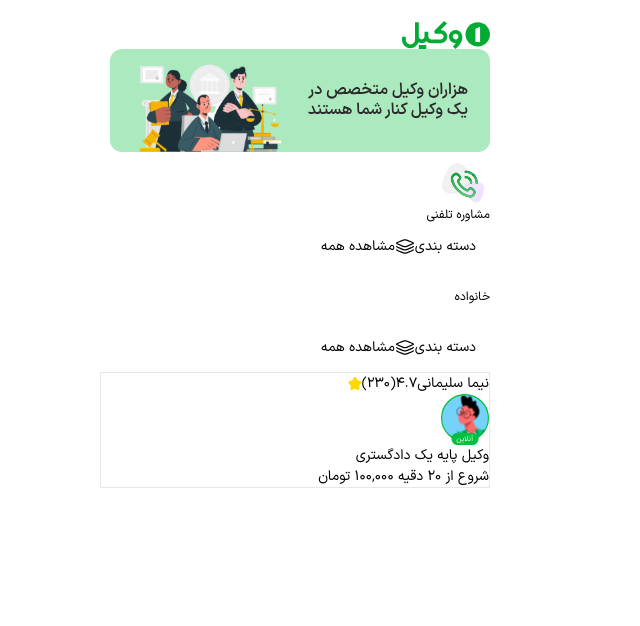
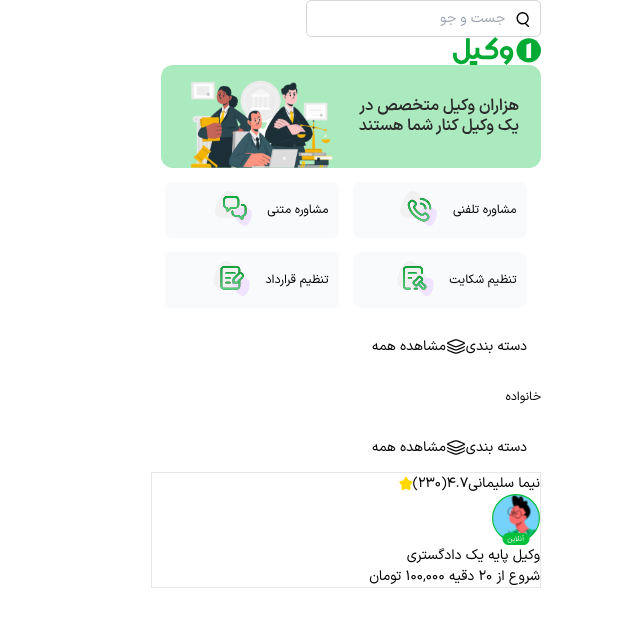
Before and after one commit to mimshe/yek-vakil-app, a React (Create React App) app: page / in a window 1280 px wide. Shown: the top 626 px of the page, without its empty margins (528-1168 px from the left). Built offline with nearby package versions, Linux system fonts and the light colour scheme.

Commit message:
props added

```diff
--- a/src/mainPageComponents/Header.jsx
+++ b/src/mainPageComponents/Header.jsx
@@ -4,14 +4,22 @@
 export default function HeaderForMainPage(){
     return(
         <>
-        <input type="search"/>
-                    <YekVakilSvg/>
-                    <img src="/Group%203.svg" alt={'img'}/>
-
-
+            <div className="relative w-full max-w-md">
+                <input type="search"  placeholder="جست و جو"  dir="rtl" className="w-50        pr-10 pl-4 py-2 border border-gray-300 rounded-md     " />
+                 <svg xmlns="http://www.w3.org/2000/svg" className="w-5 h-5  absolute top-3 right-3 "
+                 fill="none"
+                 viewBox="0 0 24 24"
+                 stroke="currentColor"
+                 strokeWidth={2} >
+                 <path
+                   strokeLinecap="round"
+                   strokeLinejoin="round"
+                   d="M21 21l-4.35-4.35m0 0A7.5 7.5 0 1110.5 3a7.5 7.5 0 016.15 13.65z"
+                 />
+               </svg>
+          </div>
+         <YekVakilSvg/>
+        <img src="/Group%203.svg" alt={'img'}/>
         </>
-
-
-
     )
 }
--- /dev/null
+++ b/src/mainPageComponents/Sections.jsx
@@ -0,0 +1,11 @@
+
+
+
+export default function Section({ imageSrc, text }){
+    return(
+         <div className="bg-gray-50 rounded-lg flex items-center gap-3 p-3 h-16 w-full">
+            <p className="text-sm">{text}</p>
+            <img src={imageSrc} alt="" className="w-12" />
+        </div>
+    )
+}
--- a/src/pages/MainPage.js
+++ b/src/pages/MainPage.js
@@ -1,5 +1,6 @@
 import { Badge } from "flowbite-react";
 import Header from "../mainPageComponents/Header.jsx";
+import Section from "../mainPageComponents/Sections.jsx";
 
 
 
@@ -7,10 +8,13 @@
     return (
         <div>
             <Header/>
-            <Badge color="gray" size="sm" className="h-16 w-[50%] my-4 ">
-                <img src="/Group 12.svg" alt="img" className="w-[48px] "/>
-                <p> مشاوره تلفنی </p>
-            </Badge>
+            <div className="grid grid-cols-2 gap-4 p-4 ]">
+                <Section imageSrc="/Group 12.svg" text="مشاوره تلفنی" />
+                <Section imageSrc="/Group 11.svg" text=" مشاوره متنی" />
+                <Section imageSrc="/Group 14.svg" text="تنظیم شکایت " />
+                <Section imageSrc="/Group 13.svg" text="تنظیم قرارداد  " />
+            </div>
+
             <div className="flex m-4">
                 <span> دسته بندی </span>
                 <img src="/icon-wrapper.svg" alt="img"/>
```
